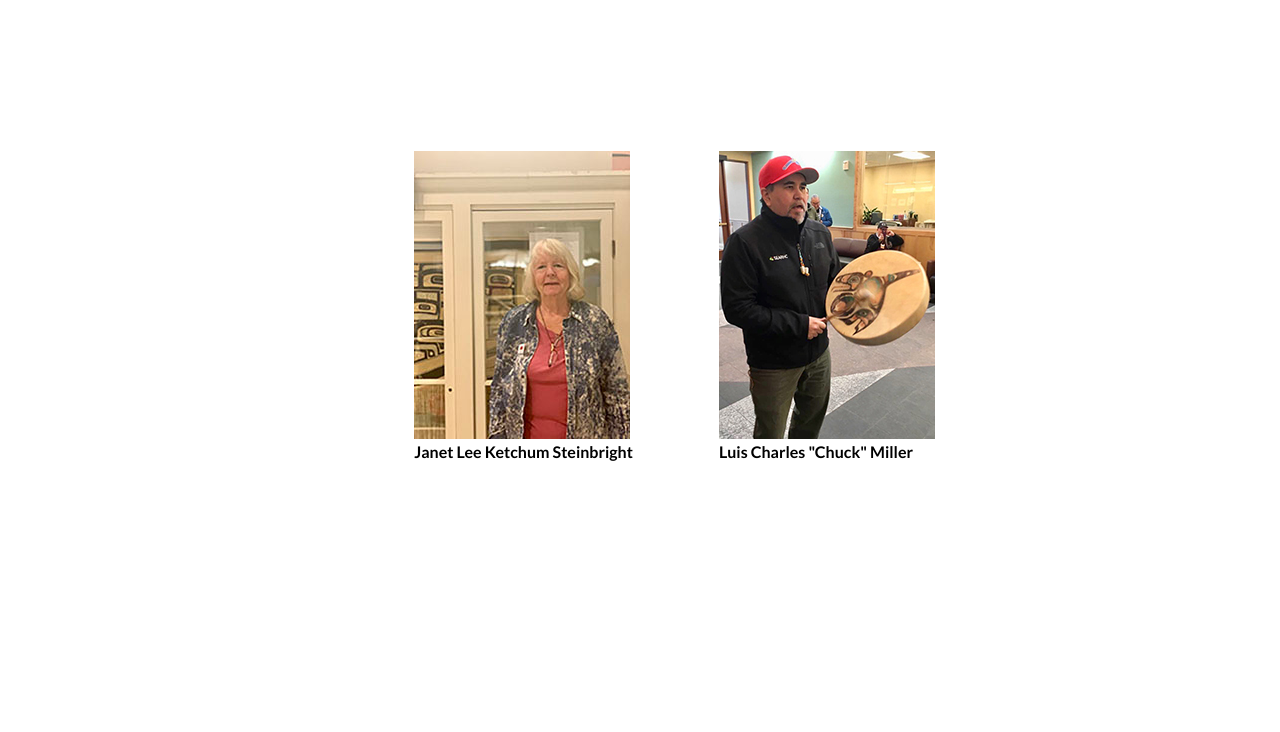
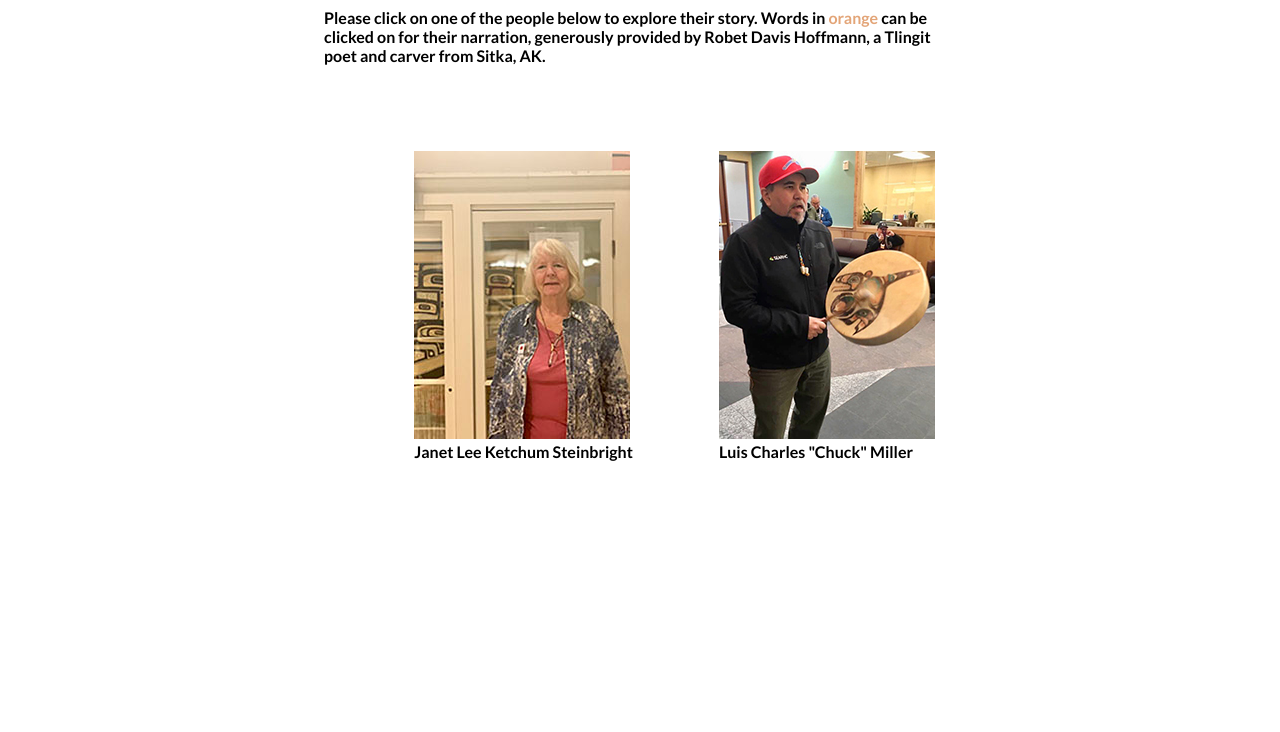
Before and after one commit to alexhzhai/tlingit, a plain HTML site: page index.html in a window 1280 px wide. Shown: the part 68-800 px from the top of the page. Drawn offline with Linux system fonts and the light colour scheme.

Commit message:
add introduction paragraph

```diff
--- a/index.html
+++ b/index.html
@@ -10,7 +10,7 @@
 <body>
   <h1 class="title">Tlingit Language and Identity</h1>
 
-  <!--<p class="centered-above">some intro text</p>-->
+  <p class="centered-above">Please click on one of the people below to explore their story. Words in <a class="audio">orange</a> can be clicked on for their narration, generously provided by Robet Davis Hoffmann, a Tlingit poet and carver from Sitka, AK.</p>
 
   &nbsp&nbsp&nbsp&nbsp&nbsp&nbsp
   <div class="centered cont">
```
